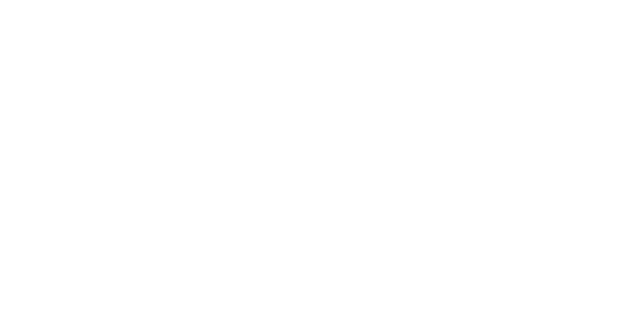
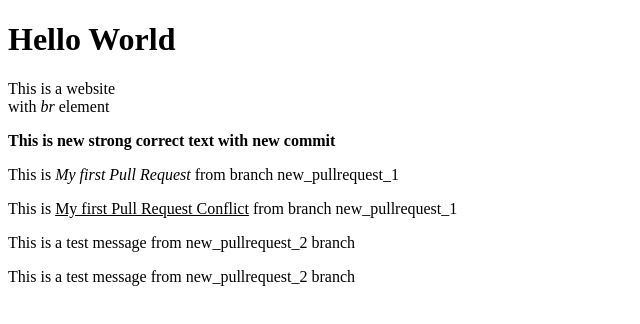
Before and after one commit to natyaqwe/LAB_1.1, a plain HTML site: page index.html in a window 1280 px wide. Shown: the whole page, without its empty margins (0-640 px from the left). Drawn offline with Linux system fonts and the light colour scheme.

Commit message:
My first Pull Request Conflict from branch new_pullrequest_2

```diff
--- a/index.html
+++ b/index.html
@@ -5,6 +5,13 @@
     <title>Hello World</title>
 </head>
 <body>
+    <h1>Hello World</h1>
+<p>This is a website<br>with <em>br</em> element</p>
+<p><strong>This is new strong correct text with new commit</strong></p>
+<p>This is <em>My first Pull Request</em> from branch new_pullrequest_1</p>
+<p>This is <u>My first Pull Request Conflict</u> from branch new_pullrequest_1</p>
+<p>This is a test message from new_pullrequest_2 branch</p>
+<p>This is a test message from new_pullrequest_2 branch</p>
 
   </body>
 
```
